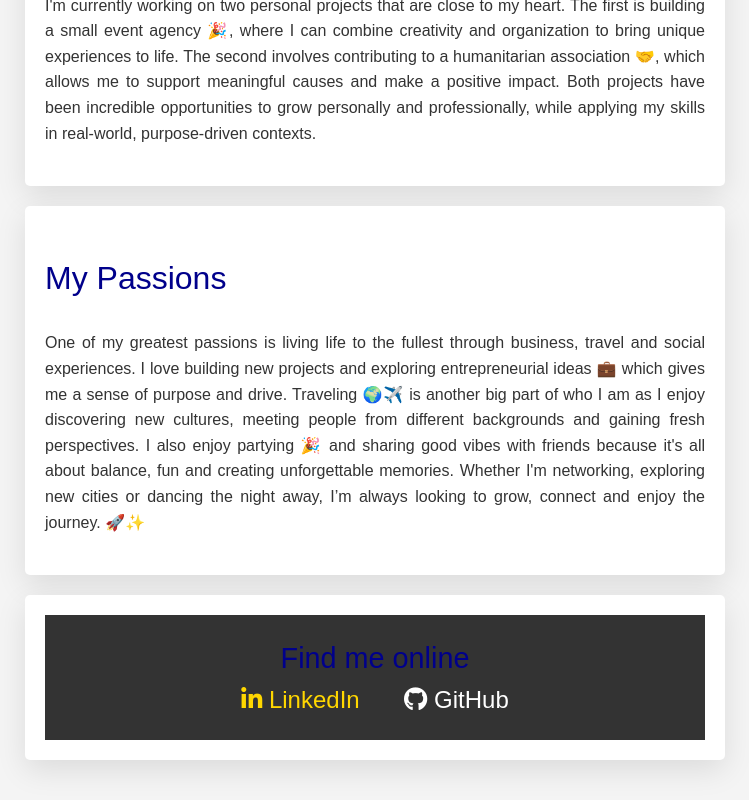
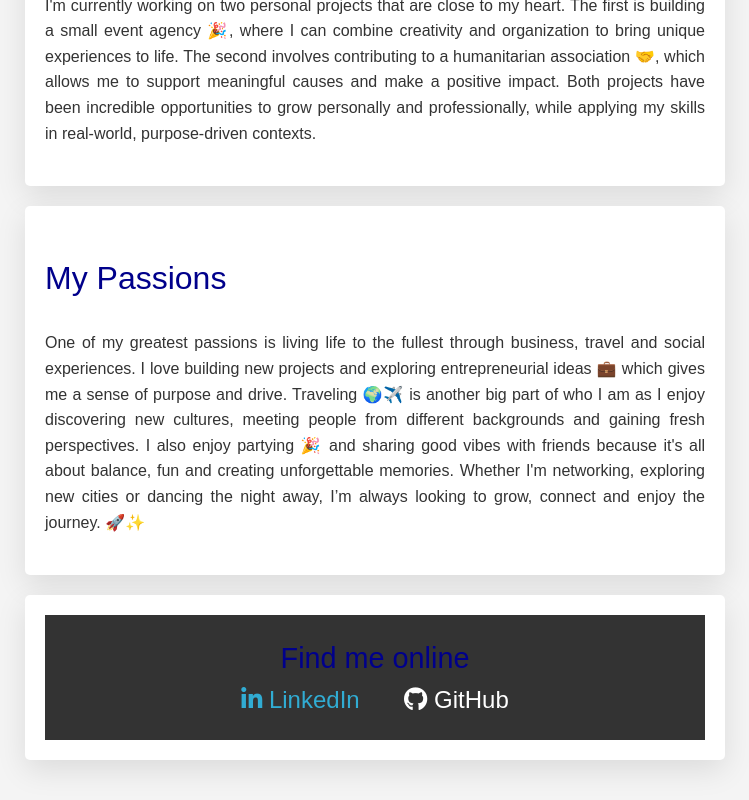
Before and after one commit to natanzps/my-profile, a plain HTML site: page index.html in a window 1280 px wide. In both pictures the pointer is over the link "LinkedIn". Shown: the part 1189-1989 px from the top of the page, without its empty margins (265-1014 px from the left). Drawn offline with Linux system fonts and the light colour scheme.

Commit message:
Update style.css

```diff
--- a/style.css
+++ b/style.css
@@ -113,7 +113,7 @@ footer .list-inline a {
 }
 
 footer .list-inline a:hover {
-  color: #FFD700; /* Changer la couleur au survol */
+  color: #31ACD3; /* Changer la couleur au survol */
 }
 
 /* --- Link Styles --- */
```
